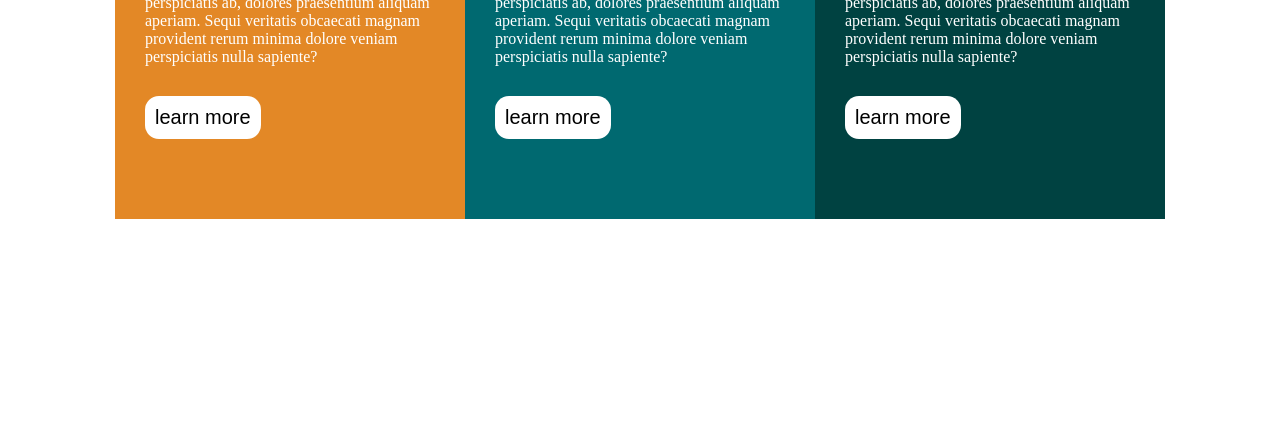
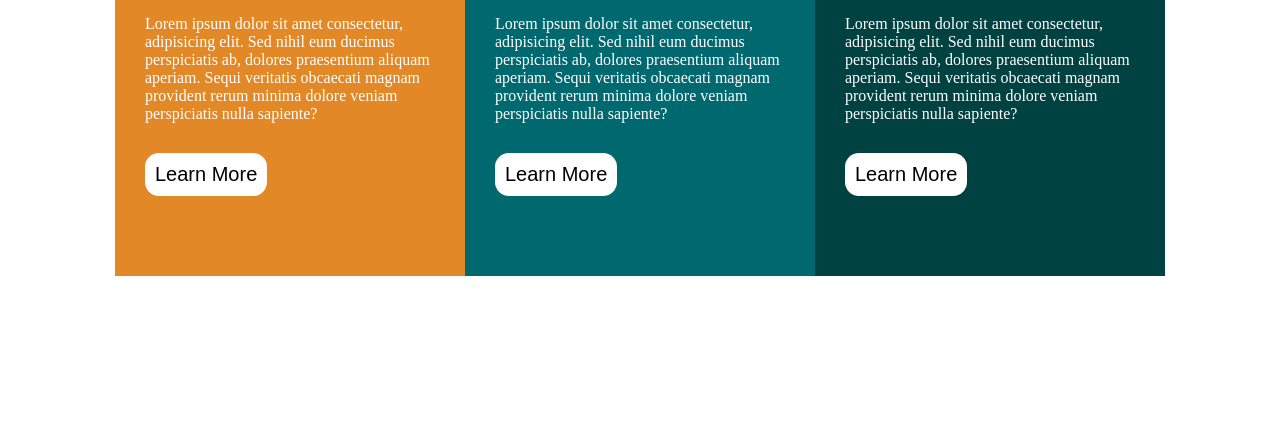
Before and after one commit to elsayednegm13/3-cards-, a plain HTML site: page index.html in a window 1280 px wide. Shown: the part 357-800 px from the top of the page. Drawn offline with Linux system fonts and the light colour scheme.

Commit message:
Update style.css

```diff
--- a/style/style.css
+++ b/style/style.css
@@ -3,18 +3,15 @@
   margin: 0;
   box-sizing: border-box;
 }
-body {
-  margin: 100px auto;
-}
+
 .cards {
   display: flex;
+  flex-wrap: wrap;
   justify-content: center;
-  flex-wrap: wrap;
-  /* padding: 80px; */
-  /* margin: 0px 50px 0px; */
-  align-content: center;
   align-items: center;
+  height: 100vh;
 }
+
 .card-1,
 .card-2,
 .card-3 {
@@ -28,29 +25,38 @@ body {
   padding: 80px 30px;
   color: rgb(255, 255, 255);
 }
+
 .cards .card-1 .col-1 .hedading {
   font-size: 35px;
   font-weight: bold;
   text-transform: uppercase;
 }
+
 .cards .card-1 .col-1 img,
 .cards .card-1 .col-1 .hedading,
 .cards .card-1 .col-1 .prarg,
 .cards .card-1 .col-1 button {
   margin-top: 30px;
 }
+
 .cards .card-1 .col-1 img {
   margin-top: -35px;
 }
+
 .cards .card-1 .col-1 button {
   background-color: white;
   font-size: 25px;
   padding: 10px;
   border-radius: 14px;
   border: 0;
-
+  text-transform: capitalize;
   font-size: 20px;
 }
+
+.cards .card-1 .col-1:hover button {
+  background-color: rgb(237, 237, 237);
+}
+
 /* start card -2  */
 
 .card-2 {
@@ -58,28 +64,38 @@ body {
   padding: 80px 30px;
   color: rgb(255, 255, 255);
 }
+
 .cards .card-2 .col-2 .hedading {
   font-size: 35px;
   font-weight: bold;
   text-transform: uppercase;
 }
+
 .cards .card-2 .col-2 img,
 .cards .card-2 .col-2 .hedading,
 .cards .card-2 .col-2 .prarg,
 .cards .card-2 .col-2 button {
   margin-top: 30px;
 }
+
 .cards .card-2 .col-2 img {
   margin-top: -35px;
 }
+
 .cards .card-2 .col-2 button {
   background-color: white;
   font-size: 25px;
   padding: 10px;
   border-radius: 14px;
   border: 0;
+  text-transform: capitalize;
   font-size: 20px;
 }
+
+.cards .card-2 .col-2:hover button {
+  background-color: rgb(237, 237, 237);
+}
+
 /* start card -3  */
 
 .card-3 {
@@ -87,37 +103,56 @@ body {
   padding: 80px 30px;
   color: rgb(255, 255, 255);
 }
+
 .cards .card-3 .col-3 .hedading {
   font-size: 35px;
   font-weight: bold;
   text-transform: uppercase;
 }
+
 .cards .card-3 .col-3 img,
 .cards .card-3 .col-3 .hedading,
 .cards .card-3 .col-3 .prarg,
 .cards .card-3 .col-3 button {
   margin-top: 30px;
 }
+
 .cards .card-3 .col-3 img {
   margin-top: -35px;
 }
+
 .cards .card-3 .col-3 button {
   background-color: white;
   font-size: 25px;
   padding: 10px;
   border-radius: 14px;
   border: 0;
+  text-transform: capitalize;
   font-size: 20px;
 }
 
-@media (min-width: 0px) {
+.cards .card-3 .col-3:hover button {
+  background-color: rgb(237, 237, 237);
+}
+
+
+/* Small devices (landscape phones, 576px and up) */
+@media (max-width: 1052px) {
   .cards {
-    display: flex;
-    justify-content: center;
-    flex-wrap: wrap;
-    padding: 10px 0px;
-    margin: 0px 50px 0px;
-    align-content: center;
-    align-items: center;
+    margin: 100px 0;
+    flex-direction: column;
+    flex-wrap: nowrap;
   }
 }
+
+/* Medium devices (tablets, 768px and up) The navbar toggle appears at this breakpoint */
+@media (min-width: 768px) {}
+
+/* Large devices (desktops, 992px and up) */
+@media (min-width: 992px) {}
+
+/* Extra large devices (large desktops, 1200px and up) */
+@media (min-width: 1200px) {}
+
+/* Extra extra large devices (extra large desktops, 1400px and up) */
+@media (min-width: 1400px) {}
```
